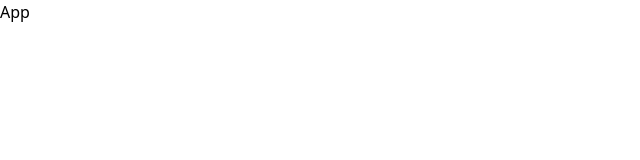
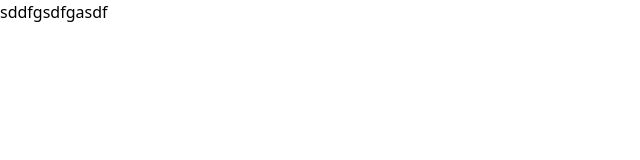
Before and after one commit to jonnyleealas/BookStore-Mern, a React (Vite) app in the folder frontend/: page / in a window 1280 px wide. Shown: the top 160 px of the page, without its empty margins (0-640 px from the left). Built offline with nearby package versions, Linux system fonts and the light colour scheme.

Commit message:
react routes working

```diff
--- a/frontend/src/App.jsx
+++ b/frontend/src/App.jsx
@@ -1,8 +1,20 @@
 import React from 'react'
+import {Routes, Route} from 'react-router-dom'
+import Home from './pages/Home.jsx'
+import CreateBook from './pages/CreateBook.jsx'
+import DeleteBook from './pages/DeleteBook.jsx'
+import EditBook from './pages/EditBook.jsx'
+import ShowBook from './pages/ShowBook.jsx'
 
 const App = () => {
   return (
-    <div className='bg-red-400 text-white'>App</div>
+    <Routes>
+      <Route path='/' element={<Home />} />
+      <Route path='/books/create' element={<CreateBook />} />
+      <Route path='/books/delete/:id' element={<DeleteBook />} />
+      <Route path='/books/edit/:id' element={<EditBook />} />
+      <Route path='/books/details/:id' element={<ShowBook />} />
+    </Routes>
   )
 }
 
--- /dev/null
+++ b/frontend/src/pages/CreateBook.jsx
@@ -0,0 +1,9 @@
+import React from 'react'
+
+const CreateBook = () => {
+  return (
+    <div>CreateBook</div>
+  )
+}
+
+export default CreateBook
--- /dev/null
+++ b/frontend/src/pages/DeleteBook.jsx
@@ -0,0 +1,9 @@
+import React from 'react'
+
+const DeleteBook = () => {
+  return (
+    <div>DeleteBook</div>
+  )
+}
+
+export default DeleteBook
--- /dev/null
+++ b/frontend/src/pages/EditBook.jsx
@@ -0,0 +1,9 @@
+import React from 'react'
+
+const EditBook = () => {
+  return (
+    <div>EditBook</div>
+  )
+}
+
+export default EditBook
--- /dev/null
+++ b/frontend/src/pages/Home.jsx
@@ -0,0 +1,9 @@
+import React from 'react'
+
+const Home = () => {
+  return (
+    <div>sddfgsdfgasdf</div>
+  )
+}
+
+export default Home
--- /dev/null
+++ b/frontend/src/pages/ShowBook.jsx
@@ -0,0 +1,9 @@
+import React from 'react'
+
+const ShowBook = () => {
+  return (
+    <div>ShowBook</div>
+  )
+}
+
+export default ShowBook
```
